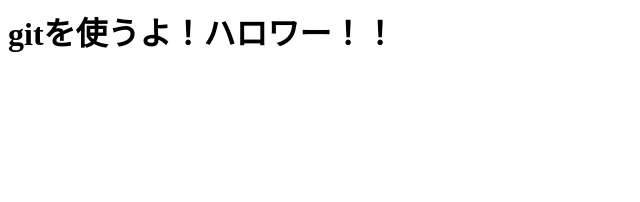
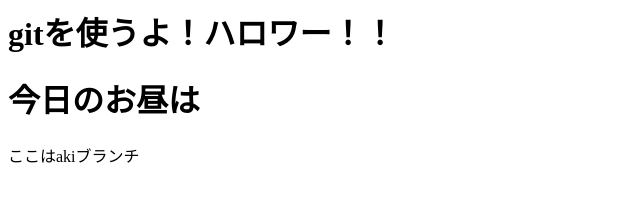
Before and after one commit to tsuruda0831/amakusa123, a plain HTML site: page index.html in a window 1280 px wide. Shown: the whole page, without its empty margins (0-640 px from the left). Drawn offline with Linux system fonts and the light colour scheme.

Commit message:
コンフリフトの練習

```diff
--- a/index.html
+++ b/index.html
@@ -1 +1,3 @@
 <h1>gitを使うよ！ハロワー！！</h1>
+<h1>今日のお昼は</h1>
+<p>ここはakiブランチ</p>
```
